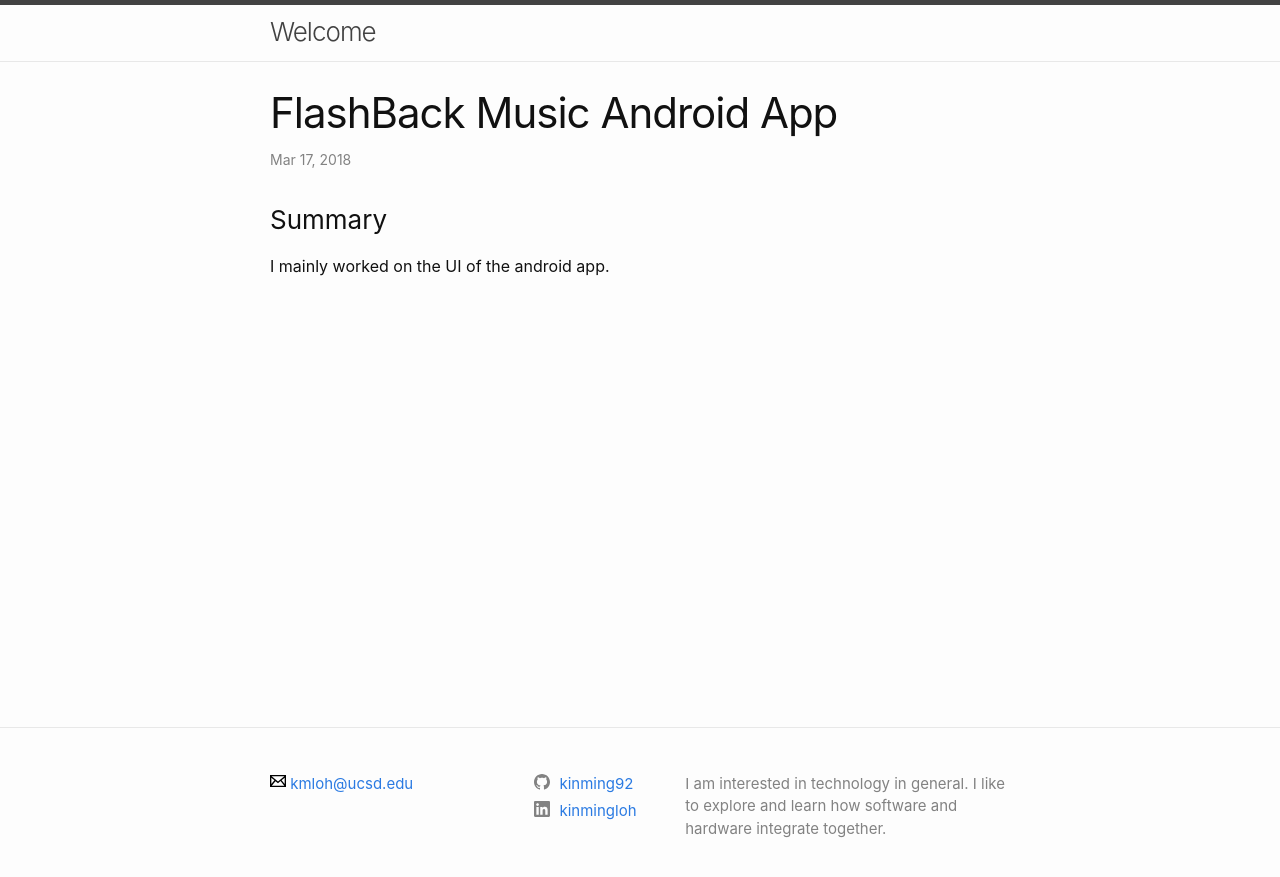
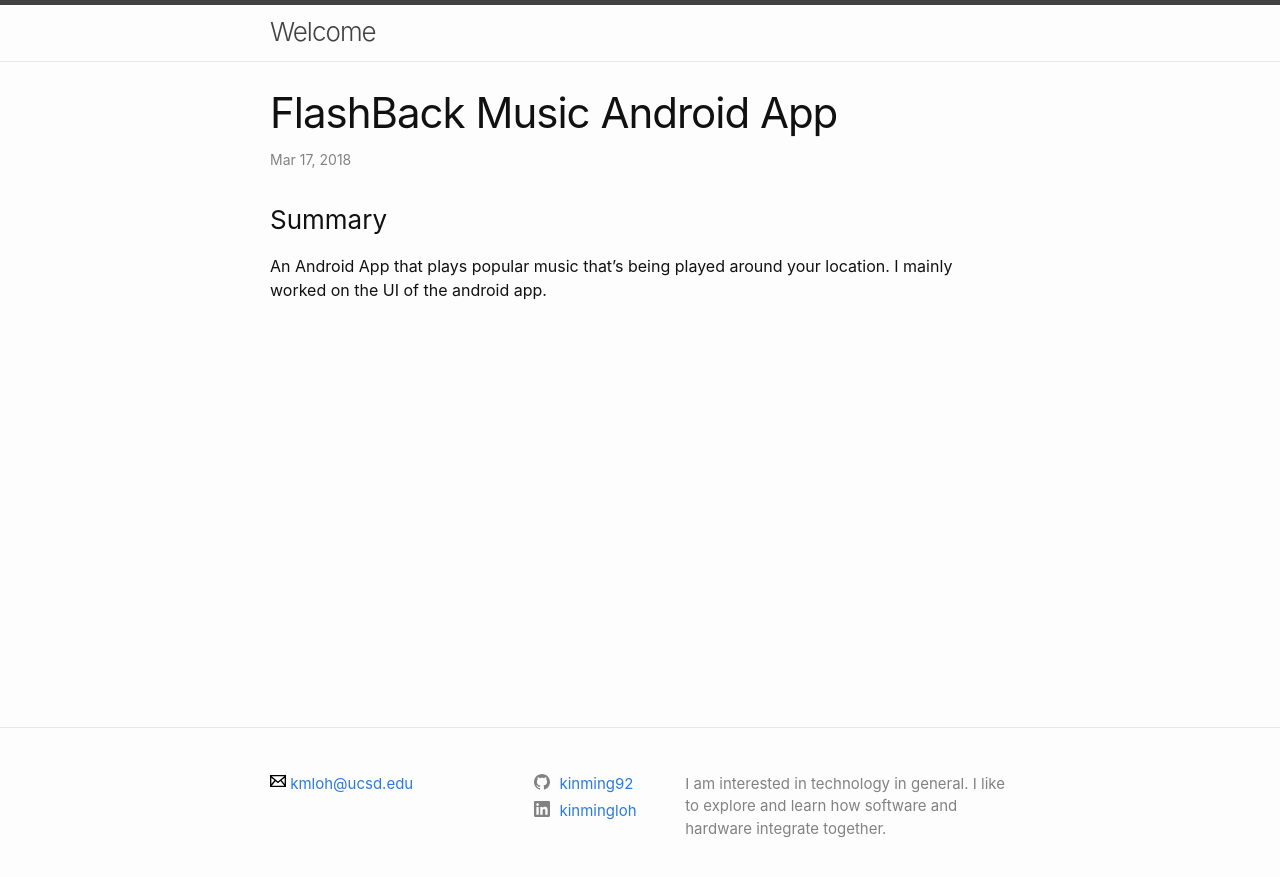
Before and after one commit to kinming92/kinming92.github.io, a Jekyll site: the page built from _posts/2019-07-20-flashback-music-android-app.md, in a window 1280 px wide. Shown: the top 877 px of the page. Built offline with Jekyll 4.4.1, drawn with Linux system fonts in a browser that asks for light colours.

Commit message:
update the post with excerpt

```diff
--- a/_posts/2019-07-20-flashback-music-android-app.md
+++ b/_posts/2019-07-20-flashback-music-android-app.md
@@ -2,10 +2,10 @@
 layout: post
 title: FlashBack Music Android App
 date: 2018-03-17
-excerpt: Android App that plays popular music that's being played around your location.
 project: true
 excerpt_separator: <!--more-->
 ---
 
 ### Summary
+An Android App that plays popular music that's being played around your location.
 I mainly worked on the UI of the android app.
```
Also changed, not shown: _posts/2019-07-19-9 bit-instr-arch-set.md (+1 -1 lines), _posts/2019-07-19-game-dev-phaser.md (+1 -1 lines), _posts/2019-07-19-misp-processor.md (+0 -1 lines), _posts/2019-07-20-double-security.md (+2 -2 lines), _posts/2019-08-31-basic-movie-crud-app.md (+0 -1 lines).
